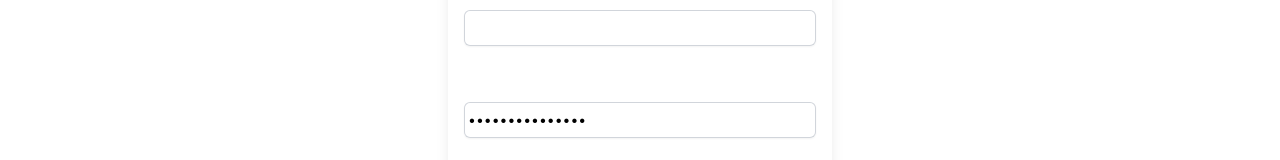
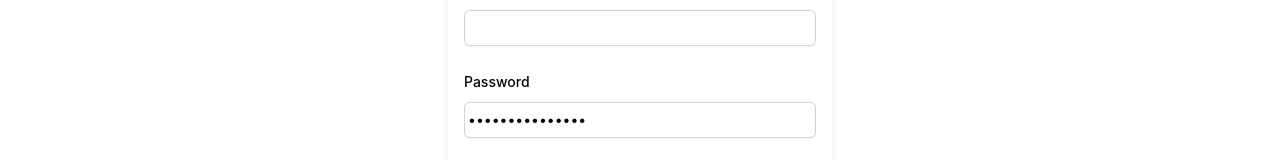
Before and after one commit to RidwanHM/my-semester-project, a React (Vite) app: page /login in a window 1280 px wide. Shown: the part 490-650 px from the top of the page. Built offline with nearby package versions, Linux system fonts and the light colour scheme; no server answers.

Commit message:
password black field

```diff
--- a/src/components/login/index.jsx
+++ b/src/components/login/index.jsx
@@ -122,7 +122,7 @@ function LoginForm() {
               <div className="flex items-center justify-between">
                 <label
                   htmlFor="password"
-                  className="block text-sm font-medium leading-6 text-white"
+                  className="block text-sm font-medium leading-6 text-black"
                 >
                   Password
                 </label>
```
